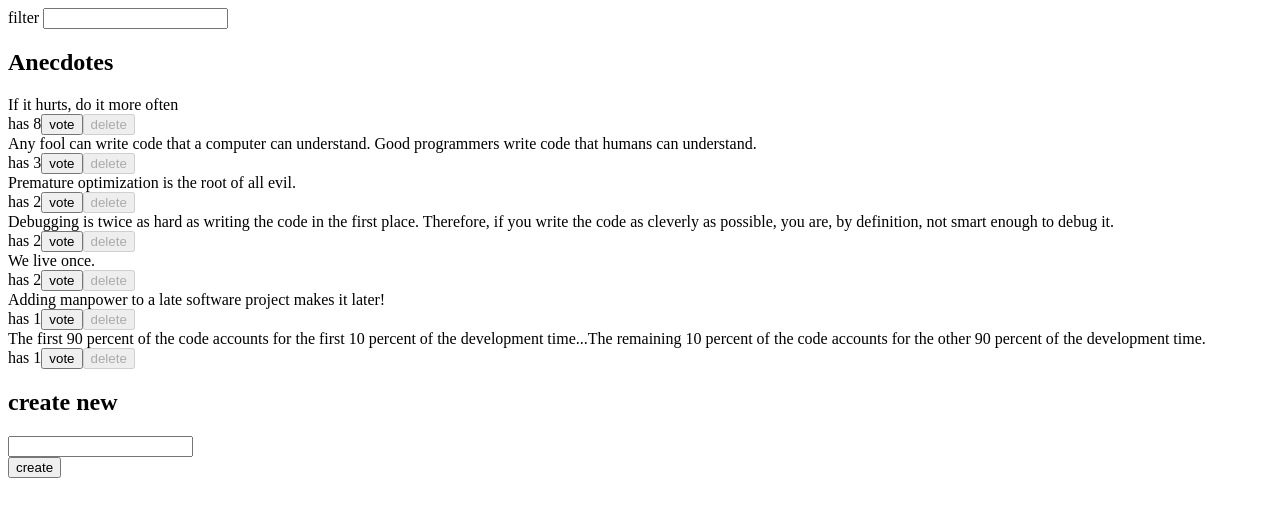
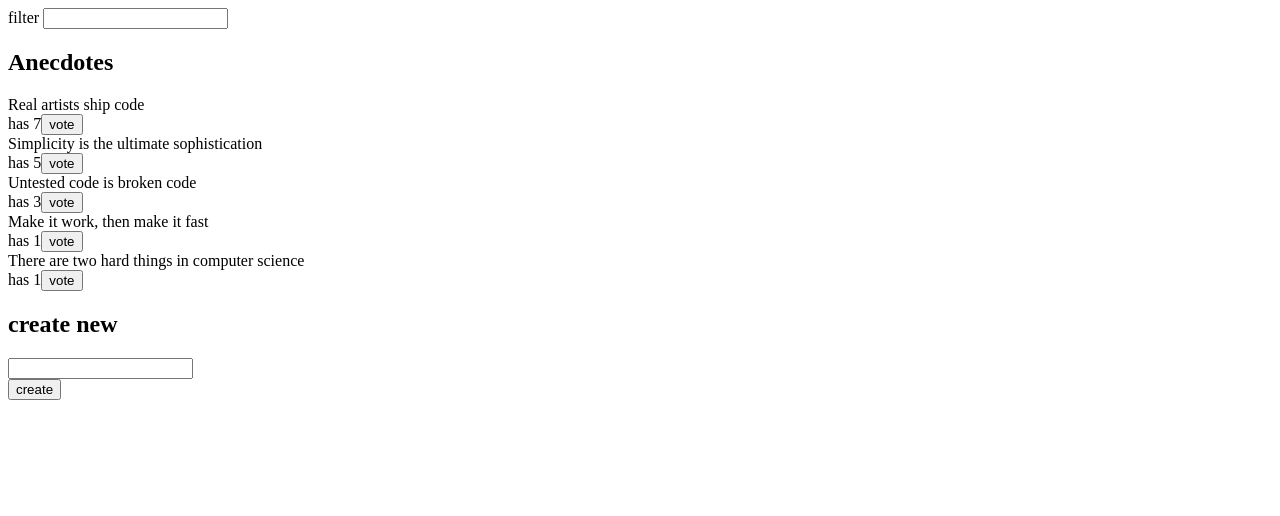
Before and after one commit to Butawantemi/fs-statemanagement, a React (Vite) app in the folder anecdotes/: page / in a window 1280 px wide. Shown: the top 516 px of the page. Built offline with nearby package versions, Linux system fonts and the light colour scheme; data requests are answered from the project's data file.

Commit message:
fix error

```diff
--- a/anecdotes/db.json
+++ b/anecdotes/db.json
@@ -1,39 +1,29 @@
 {
   "anecdotes": [
     {
-      "content": "If it hurts, do it more often",
-      "id": "47145",
-      "votes": 8
-    },
-    {
-      "content": "Adding manpower to a late software project makes it later!",
-      "id": "21149",
+      "content": "Make it work, then make it fast",
+      "id": "5",
       "votes": 1
     },
     {
-      "content": "The first 90 percent of the code accounts for the first 10 percent of the development time...The remaining 10 percent of the code accounts for the other 90 percent of the development time.",
-      "id": "69581",
+      "content": "There are two hard things in computer science",
+      "id": "4",
       "votes": 1
     },
     {
-      "content": "Any fool can write code that a computer can understand. Good programmers write code that humans can understand.",
-      "id": "36975",
+      "content": "Untested code is broken code",
+      "id": "3",
       "votes": 3
     },
     {
-      "content": "Premature optimization is the root of all evil.",
-      "id": "25170",
-      "votes": 2
+      "content": "Simplicity is the ultimate sophistication",
+      "id": "2",
+      "votes": 5
     },
     {
-      "content": "Debugging is twice as hard as writing the code in the first place. Therefore, if you write the code as cleverly as possible, you are, by definition, not smart enough to debug it.",
-      "id": "98312",
-      "votes": 2
-    },
-    {
-      "content": "We live once.",
-      "votes": 2,
-      "id": "Bxt4-B1LaCk"
+      "content": "Real artists ship code",
+      "id": "1",
+      "votes": 7
     }
   ],
   "$schema": "./node_modules/json-server/schema.json"
--- a/anecdotes/src/components/Anecdote.jsx
+++ b/anecdotes/src/components/Anecdote.jsx
@@ -12,12 +12,9 @@ const Anecdote = ({ anecdote }) => {
       <div>
         has {anecdote.votes}
         <button onClick={() => vote(anecdote.id)}>vote</button>
-        <button
-          onClick={() => removeAnecdote(anecdote.id)}
-          disabled={anecdote.votes > 0}
-        >
-          delete
-        </button>
+        {anecdote.votes === 0 && (
+          <button onClick={() => removeAnecdote(anecdote.id)}>delete</button>
+        )}
       </div>
     </div>
   );
--- a/anecdotes/src/store.js
+++ b/anecdotes/src/store.js
@@ -15,7 +15,7 @@ const useAnecdoteStore = create((set, get) => ({
       set((state) => ({
         anecdotes: state.anecdotes.map((a) => (a.id === id ? updated : a)),
       }));
-      get().actions.setNotification(`You voted '${anecdote.content}'`);
+      get().actions.setNotification(`you voted '${anecdote.content}'`);
       setTimeout(() => {
         get().actions.setNotification(null);
       }, 5000);
```
